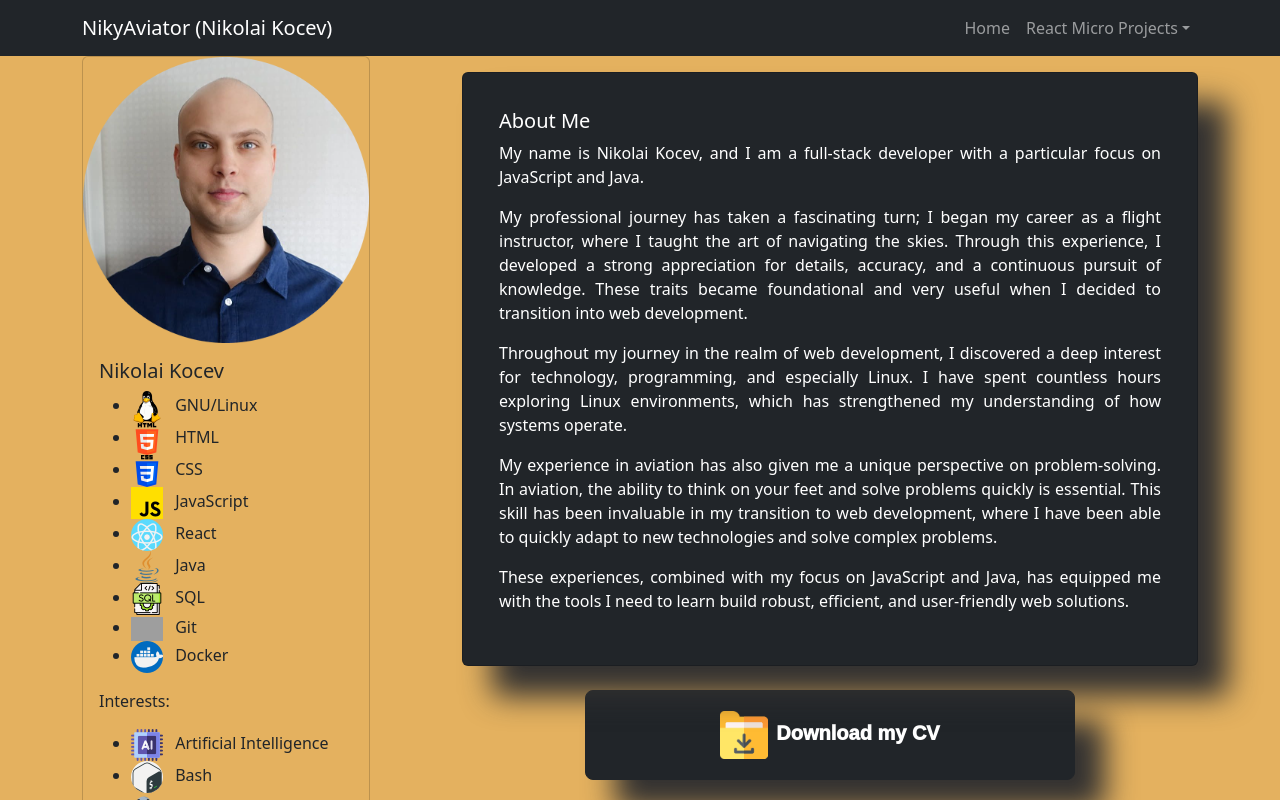
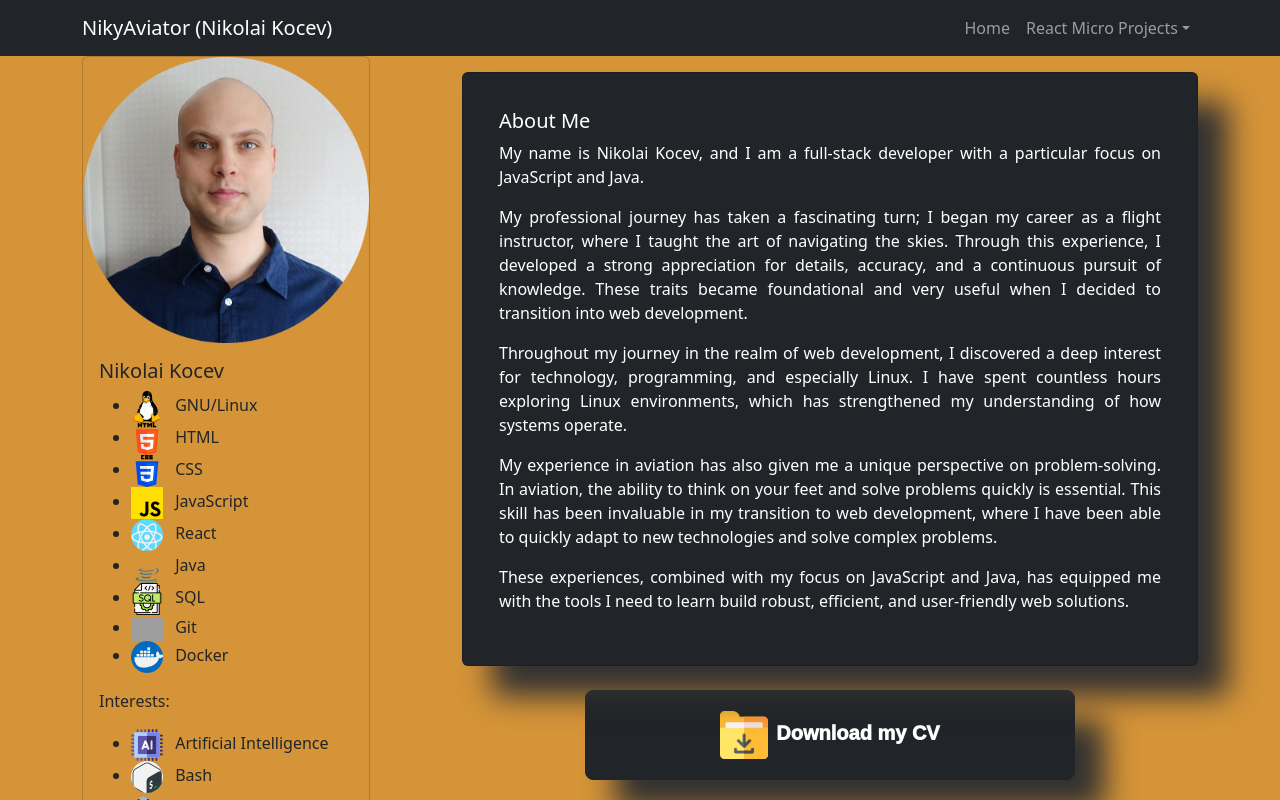
Before and after one commit to NikyAviator/nikolaikocev, a React (Vite) app in the folder frontend/: page / in a window 1280 px wide. Shown: the top 800 px of the page. Built offline with nearby package versions, Linux system fonts and the light colour scheme; grey boxes are pictures that could not be loaded; a web font is replaced by a local one.

Commit message:
Darkened bg color

```diff
--- a/frontend/src/scss/styles.scss
+++ b/frontend/src/scss/styles.scss
@@ -1,7 +1,7 @@
 // https://getbootstrap.com/docs/5.3/getting-started/vite/
 // Custom.scss
 // Option A: Include all of Bootstrap
-$body-bg: #e4b15f; // Set your desired background color
+$body-bg: #d59438; // Set your desired background color
 
 @import '../../node_modules/bootstrap/scss/bootstrap';
 // Include any default variable overrides here (though functions won't be available)
```
